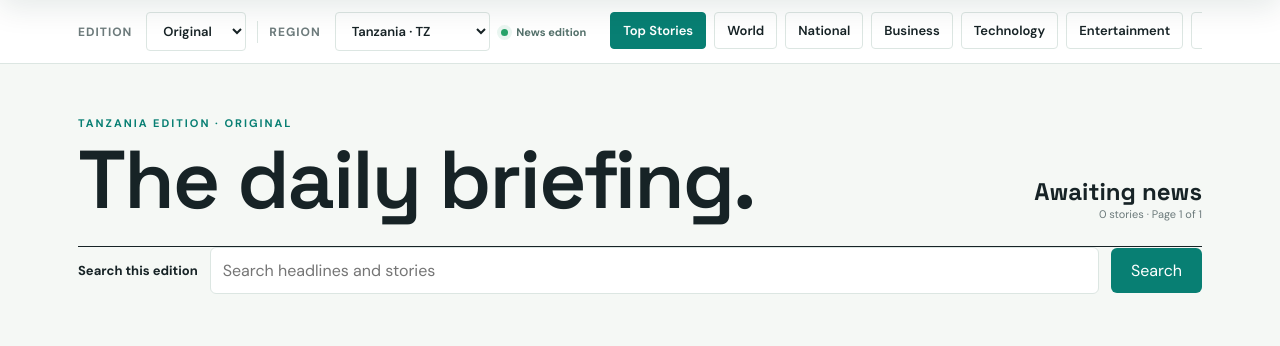
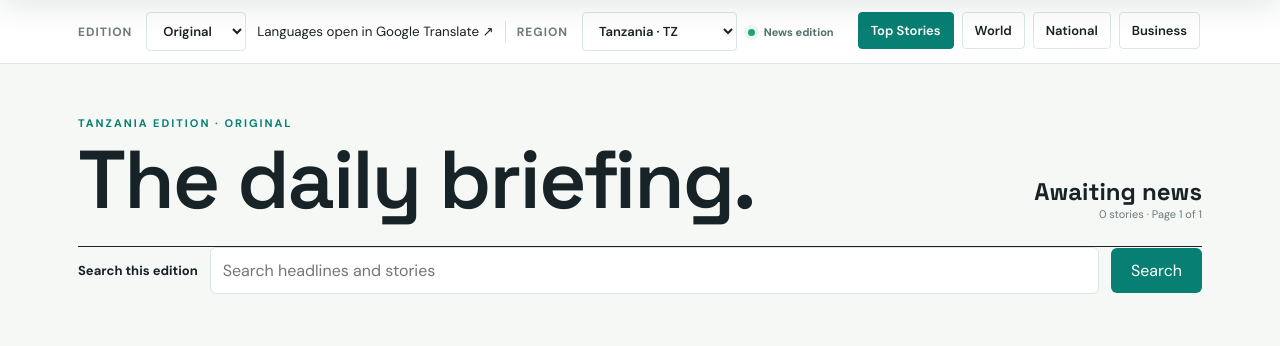
Before and after one commit to NickDawson/UnganishwaEngine, a Flask app: page /news/tanzania/top-stories?language=Original in a window 1280 px wide. Shown: the part 74-420 px from the top of the page. Run offline with Flask 3, Linux system fonts and the light colour scheme; data comes from the database, SQL or seed files in the repository; data that the repository does not hold is empty; some libraries are stand-ins or nearby versions.

Commit message:
Add Google Translate website fallback for language selection

```diff
--- a/app.py
+++ b/app.py
@@ -20,7 +20,7 @@ from websub import WebSub
 from ingestion import download, feed_articles
 from visitor_geo import visitor_country
 from translation import (COUNTRY_LANGUAGES, resolve_language, translate_page,
-                         TranslationUnavailable)
+                         TranslationUnavailable, google_website_url)
 
 app = Flask(__name__)
 app.secret_key = os.environ.get('FLASK_SECRET_KEY') or secrets.token_hex(32)
@@ -595,6 +595,15 @@ def render_edition(country, topic, language='Original'):
                             **(request.view_args or {})}) + '#reader-feedback', code=303)
     received = session.pop('home_feedback_received', False) if request.method == 'GET' else False
     pagination = page_links(page, pages, country=country, topic=topic, language=language, q=query)
+    google_external = not bool(os.environ.get('GOOGLE_TRANSLATE_API_KEY', '').strip())
+    original_path = url_for('edition', country=country, topic_slug=TOPIC_SLUGS[topic],
+                            language='Original', page=page, q=query)
+    original_url = PUBLIC_SITE_URL + original_path
+    language_urls = {}
+    for choice in ['Original', *COUNTRY_LANGUAGES[country]]:
+        language_urls[choice] = (google_website_url(original_url, choice)
+            if google_external and choice != 'Original' else
+            url_for('edition', country=country, topic_slug=TOPIC_SLUGS[topic], language=choice, page=page, q=query))
     country_name = COUNTRIES[country]['name']
     canonical_path = '/' if country == 'tanzania' and topic == 'Top Stories' else f'/news/{country}/{TOPIC_SLUGS[topic]}'
     if page > 1:
@@ -611,6 +620,7 @@ def render_edition(country, topic, language='Original'):
                      if article.get('link') and article['link'] != '#']}
     html = render_template('index.html', articles=articles, country=country,
                            total=total, page=page, pages=pages, pagination=pagination, query=query,
+                           language_urls=language_urls, google_external=google_external,
                            values=values, errors=errors, received=received,
                            country_info=COUNTRIES[country], countries=COUNTRIES,
                            topics=TOPICS, topic=topic, language=language,
@@ -621,9 +631,10 @@ def render_edition(country, topic, language='Original'):
                            canonical_url=f'{PUBLIC_SITE_URL}{canonical_path}', structured_data=item_list)
     try:
         return translate_page(html, language), 400 if errors else 200
-    except TranslationUnavailable:
-        notice = ('<p class="container" role="status">Translation is temporarily unavailable. '
-                  'Showing original text. / Tafsiri haipatikani kwa sasa; habari ziko katika lugha ya asili.</p>')
+    except TranslationUnavailable as exc:
+        app.logger.warning('Edition translation unavailable: %s', exc)
+        notice = render_template('_translation_notice.html', language=language,
+                                 google_url=google_website_url(original_url, language))
         return html.replace('<main class="container editorial-page">',
                             '<main class="container editorial-page">' + notice, 1), 400 if errors else 200
 
--- /dev/null
+++ b/templates/_translation_notice.html
@@ -0,0 +1,5 @@
+<section role="status" style="padding:18px;margin:16px 0;border:1px solid var(--line);border-radius:8px;background:#fff8e5">
+  <p style="margin:0 0 12px">Translation is temporarily unavailable here. Open this page in Google Translate to read it in {{ language }}.</p>
+  <a href="{{ google_url }}" target="_blank" rel="noopener noreferrer" style="color:var(--teal);font-weight:700">Translate with Google ↗</a>
+  <small style="display:block;margin-top:8px">Tafsiri itafunguka kwenye Google Translate. Ukurasa huu unabaki wazi.</small>
+</section>
--- a/templates/index.html
+++ b/templates/index.html
@@ -5,8 +5,9 @@
     <div class="control-row">
       <span class="label">Edition</span>
       <select aria-label="Language" onchange="location.href=this.options[this.selectedIndex].dataset.url">
-        {% for item in languages %}<option value="{{ item }}" data-url="{{ url_for('edition', country=country, topic_slug=topic_slugs[topic], language=item) }}" {% if item == language %}selected{% endif %}>{{ item }}</option>{% endfor %}
+        {% for item in languages %}<option value="{{ item }}" data-url="{{ language_urls[item] }}" {% if item == language %}selected{% endif %}>{{ item }}</option>{% endfor %}
       </select>
+      {% if google_external %}<small class="translation-provider">Languages open in Google Translate ↗</small>{% endif %}
       <span class="filter-divider"></span>
       <span class="label">Region</span>
       <select aria-label="Country" onchange="location.href=this.options[this.selectedIndex].dataset.url">
--- a/translation.py
+++ b/translation.py
@@ -1,6 +1,7 @@
 """Country language choices and server-side Google Cloud Translation."""
 from collections import OrderedDict
 from html import unescape
+from urllib.parse import urlencode
 import os
 from threading import Lock
 
@@ -36,6 +37,12 @@ def resolve_language(country, language):
     if not language or language == 'Original':
         return 'Original'
     return next((name for name in choices if language in (name, LANGUAGES[name])), None)
+
+
+def google_website_url(url, language):
+    """Translate a public Original-language page without exposing server credentials."""
+    return 'https://translate.google.com/translate?' + urlencode({
+        'sl': 'auto', 'tl': LANGUAGES[language], 'u': url})
 
 
 def translate_texts(texts, language):
```
Also changed, not shown: tests/test_newsroom.py (+24 -0 lines), README.md.
